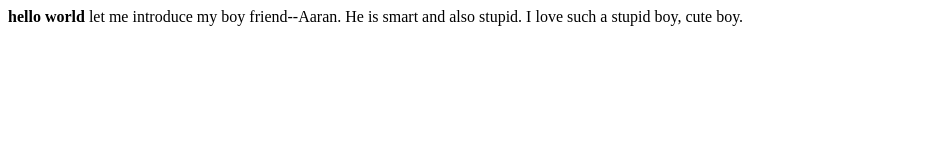
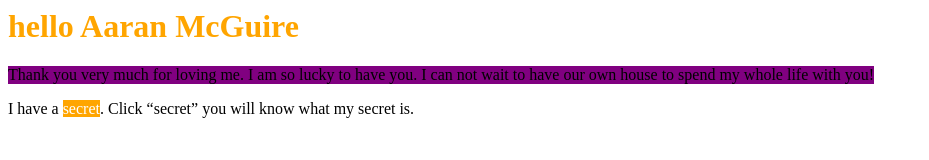
Before and after one commit to liushiyang2019/liushiyang.online, a plain HTML site: page index.html in a window 1280 px wide. Shown: the whole page, without its empty margins (0-929 px from the left). Drawn offline with Linux system fonts and the light colour scheme.

Commit message:
Update index.html

```diff
--- a/index.html
+++ b/index.html
@@ -1,2 +1,4 @@
-<b>hello world</b>
-let me introduce my boy friend--Aaran. He is smart and also stupid. I love such a stupid boy, cute boy.
+<h1 style="color:orange">hello Aaran McGuire</h1>
+<p style="background-color:purple;width:fit-content">Thank you very much for loving me. I am so lucky to have you. I can not wait to have our own house to spend my whole life with you!</p>
+<p> I have a <span style="color:white;background-color:orange;width:fit-content;"
+onclick="alert（Clicking it means YOU ALLOW ME TO PUT MY FINGER IN YOU, MY LITTLE PEACH. YAYAYAYA)">secret</span>. Click “secret” you will know what my secret is.</p>
```
